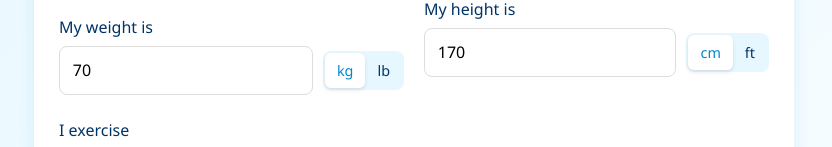
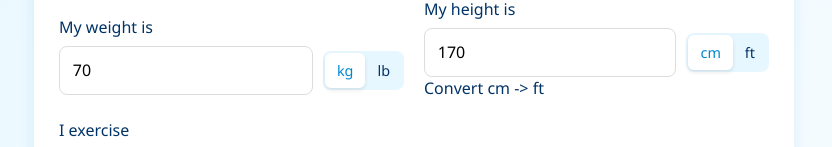
Before and after one commit to Nchaudry123/Droplet, a plain HTML site: page index.html in a window 1280 px wide. Shown: the part 324-471 px from the top of the page, without its empty margins (226-1058 px from the left). Drawn offline with Linux system fonts and the light colour scheme.

Commit message:
Update index.html

```diff
--- a/index.html
+++ b/index.html
@@ -64,6 +64,7 @@
                                 <button class="unit-btn" data-unit="ft">ft</button>
                             </div>
                         </div>
+                       <label for="height">Convert cm -> ft</label>
                     </div>
                 </div>
             </div>
```
